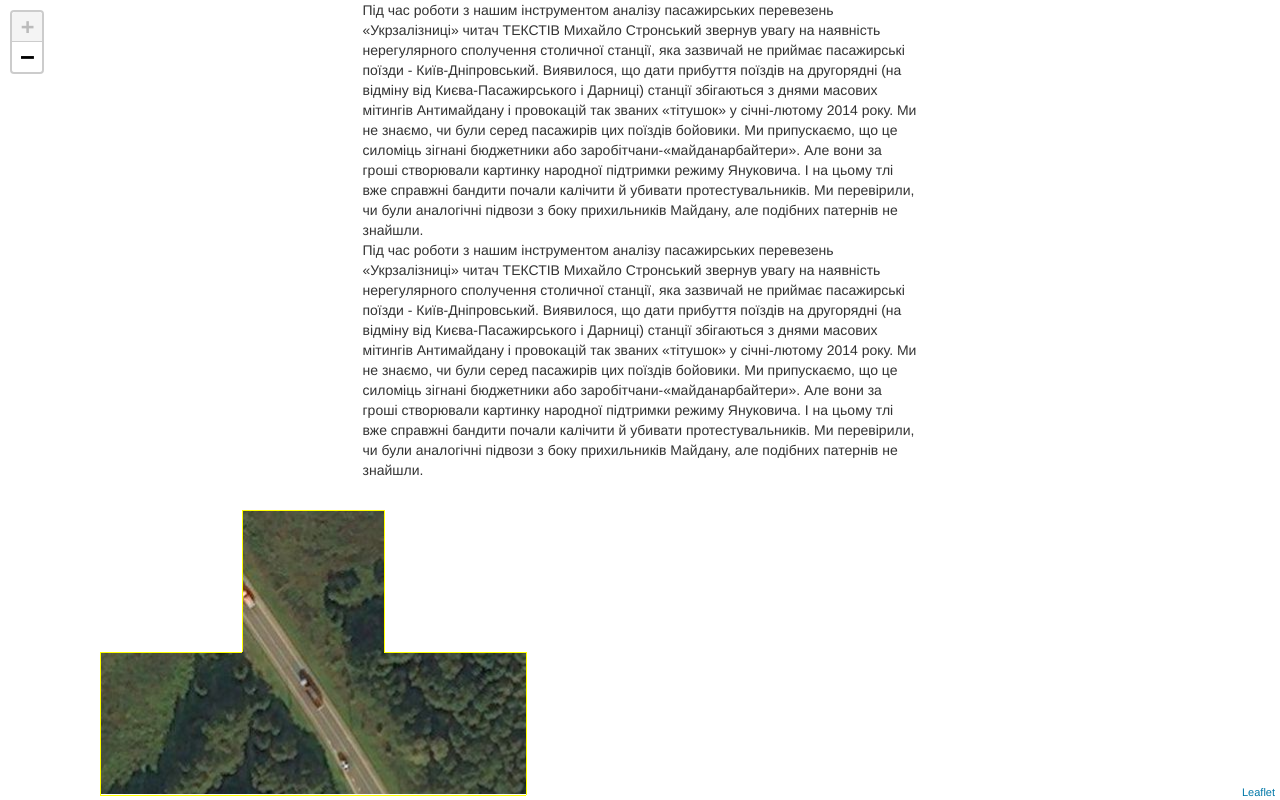
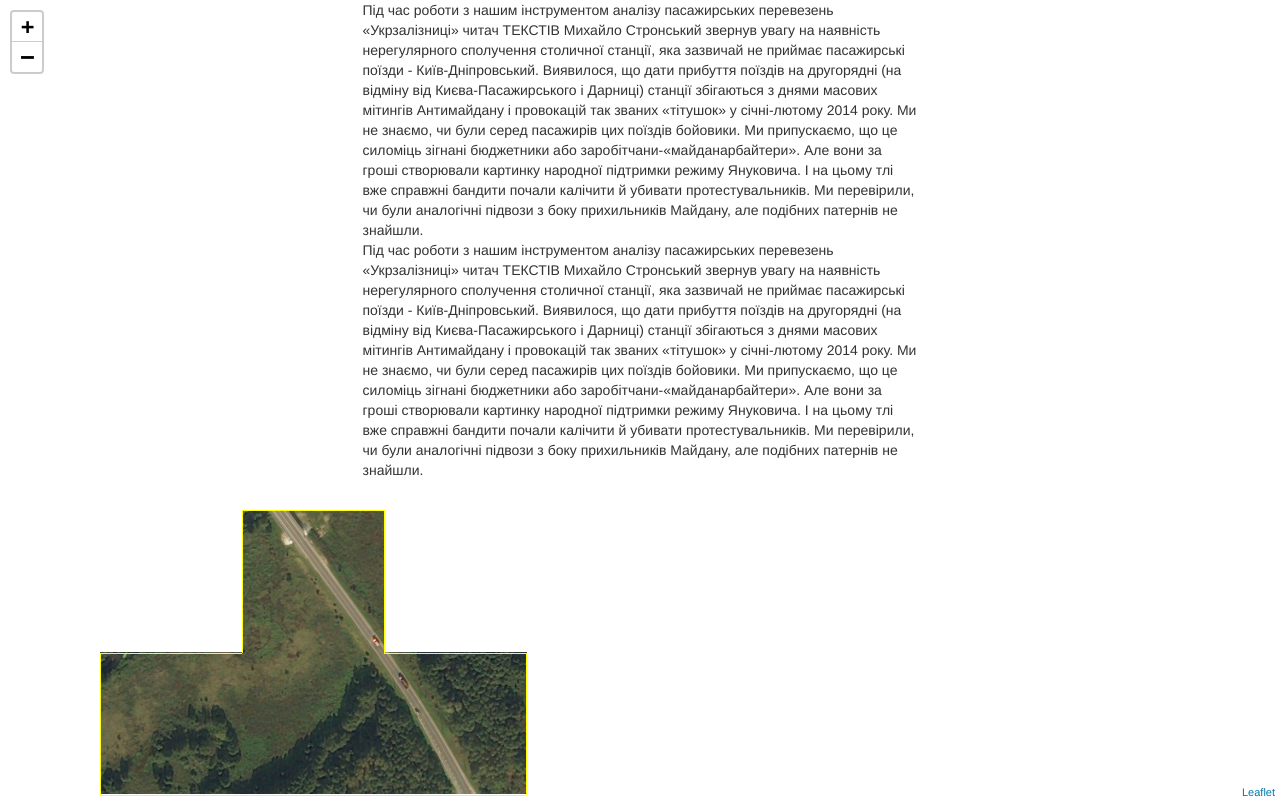
Before and after one commit to texty/ambergrid, a plain HTML site: page index.html in a window 1280 px wide. Both pictures are taken after a click on the element 313 px from the left and 581 px from the top of the page. Shown: the top 800 px of the page. Drawn offline with Linux system fonts and the light colour scheme.

Commit message:
fractional zoom calculations, fuck yeah

```diff
--- a/js/figure.js
+++ b/js/figure.js
@@ -12,6 +12,8 @@ function figure() {
             x: 3,
             y: 3
         }
+        // , backgroundSize = 500
+        , backgroundSize_pc = 1
         , _onClick = function() {console.log("empty stub")}
     ;
 
@@ -28,6 +30,7 @@ function figure() {
                 .attr("class", "grid-wrapper")
                 .style("background-image", "url('" + image + "')")
                 .style("background-position", imageOffset.x + "px " + imageOffset.y + "px")
+                .style("background-size", inpercents(backgroundSize_pc))
 
                 .selectAll("div.elementary-block")
                 .data(grid)
@@ -94,6 +97,10 @@ function figure() {
 
     function toNumber(v) {return +v}
 
+    function inpx(value) {
+        return "" + value + "px";
+    }
+
     function inpercents(value) {
         return "" + value * 100 + "%";
     }
--- a/js/main.js
+++ b/js/main.js
@@ -4,7 +4,7 @@ setUpFigure("#figure1", {
     gridString: "101 000",
     hullString: "0,2 0,1 1,1 1,0 2,0 2,1 3,1 3,2 0,2",
     image: '52.23236250000002_24.41434000000001_23_Jul_2015_GMT.jpg',
-    imageOffset: {x: -500, y: -222}
+    imageOffset: {x: 0, y: 0}
 });
 
 setUpFigure("#figure2", {
--- a/js/map.js
+++ b/js/map.js
@@ -7,8 +7,10 @@ function map() {
         , img_center
     // , dx = 0.00543
     // , dy = 0.0033342
-        , imgsize = 1000
+    //     , imgsize = 500
+        , imgsize_pc = 1
         , imageOffset = {x: 0, y: 0}
+        // , zoomLevel = 17
         ;
 
     var BING_KEY = 'AuhiCJHlGzhg93IqUH_oCpl_-ZUrIE6SPftlyGYUvr9Amx5nzA-WqGcPquyFZl4L';
@@ -30,13 +32,19 @@ function map() {
 
                 var rect = container.node().getBoundingClientRect();
 
+                // розмір в пікселях картинки на фоні
+                var imgsize = rect.width * imgsize_pc;
+                var zoomLevel = 18 + Math.log2(imgsize / 1000);
+
+                console.log(zoomLevel);
                 // для початку створимо карту, центруємо по центру картинки, просто щоб приблизно переміститись на ту територію
                 // і вирахувати точні ширини тайла в градусах для конкретної місцевості
 
                 var map = L.map(map_container.node(), {
                     // trackResize: true
                     zoomSnap: 0.01
-                }).setView(img_center, 18, true);
+                }).setView(img_center, zoomLevel, true);
+
 
 
                 // розмір половини картинки в градусах
@@ -48,7 +56,7 @@ function map() {
                 var newy = img_center[0] + ($(window).height() / 2 - (rect.top + imgsize/2 + imageOffset.y)) / imgsize * (half_img.lat*2);
 
                 // тепер поставимо правильні кординати центру екрана
-                map.setView([newy,  newx], 18, true);
+                map.setView([newy,  newx], zoomLevel, true);
                 var bingLayer = L.tileLayer.bing(BING_KEY).addTo(map);
 
                 var one_px_lng = half_img.lng / (imgsize / 2);
@@ -61,14 +69,14 @@ function map() {
 
                 // це Geojson слой для контуру фігури на карті
 
-                var blocksize_px = container.select('.elementary-block').node().getBoundingClientRect().width;
+                var blocksize = container.select('.elementary-block').node().getBoundingClientRect().width;
 
                 var geojson_data = geojsonHull(
                     img_center[1] - fig_corner_c.lng,
                     img_center[0] - fig_corner_c.lat,
-                    blocksize_px * one_px_lng,
-                    blocksize_px * one_px_lat);
-                console.log(geojson_data)
+                    blocksize * one_px_lng,
+                    blocksize * one_px_lat);
+
                 L.geoJSON(geojson_data, {
                     style: {
                         color: "yellow",
@@ -84,7 +92,6 @@ function map() {
             };
         });
     }
-
 
     my.image = function (value) {
         if (!arguments.length) return image;
--- a/scss/_figure.scss
+++ b/scss/_figure.scss
@@ -13,6 +13,7 @@
     //position: relative;
     //z-index: 10000;
     display: flow-root;
+    //background-repeat: no-repeat;
   }
 
   .elementary-block {
```
Also changed, not shown: 1 other file.
